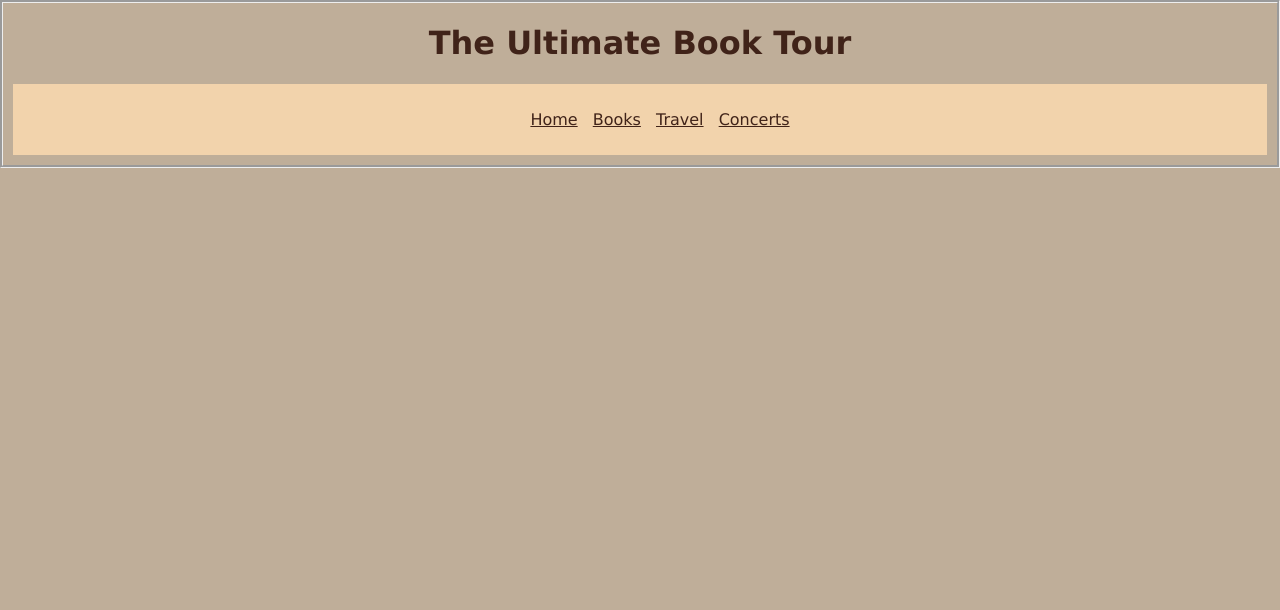
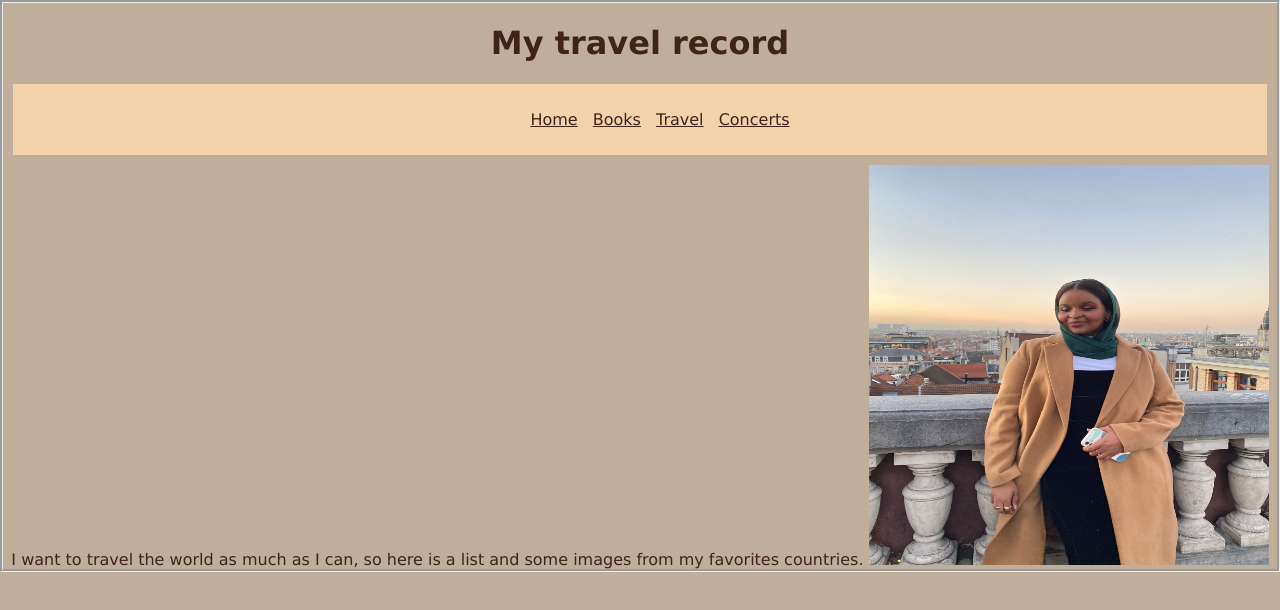
Before and after one commit to najmalil/najmalil.github.io, a plain HTML site: page Travel.html in a window 1280 px wide. Drawn offline with Linux system fonts and the light colour scheme.

Commit message:
Add files via upload

```diff
--- a/Travel.html
+++ b/Travel.html
@@ -2,14 +2,14 @@
 <html lang="en">
 <meta charset="UTF-8">
 <head>
-<title>Book list</title>
+<title>Where in the world is Najma</title>
 <link rel="stylesheet" href="stylesheet.css">
 
 
 </head>
 	<body style="background-color:#BFAE99;">
 		<header>
-		         <h1> The Ultimate Book Tour </h1>
+		         <h1> My travel record </h1>
 		         <nav>
 		         	 <ul>
 		         	 	<li><a href="index.html">Home</a></li>
@@ -19,8 +19,13 @@
 					 </ul>
 		         </nav>
  				</header>
-	<body>
-		<!--- Enter code below this comment. Remember all code you want to display to users needs to be between the <body> tags -->
+	<body style="background-color: seagreen;">
+	<section class="center">
+		I want to travel the world as much as I can, so here is a list and some images from my favorites countries.
+
+
+		<img src="brussels.jpeg"width="400" height="400">
+	</section>
 	</body>
 
 </html>
```
Also changed, not shown: Concerts.html (+1 -1 lines).
